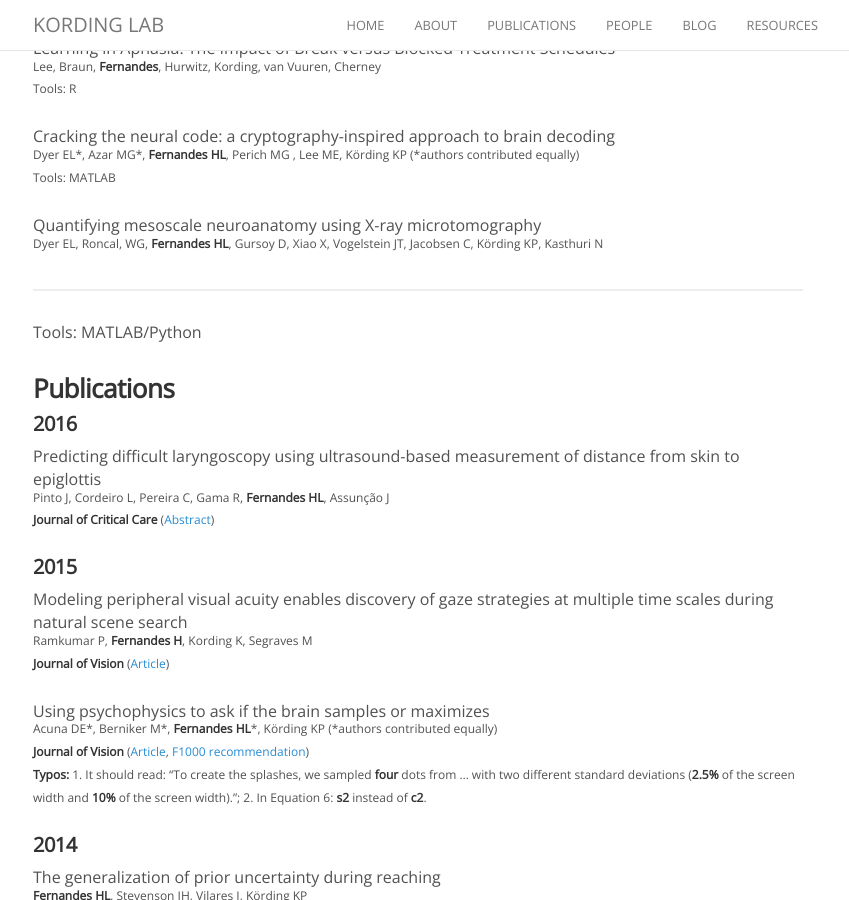
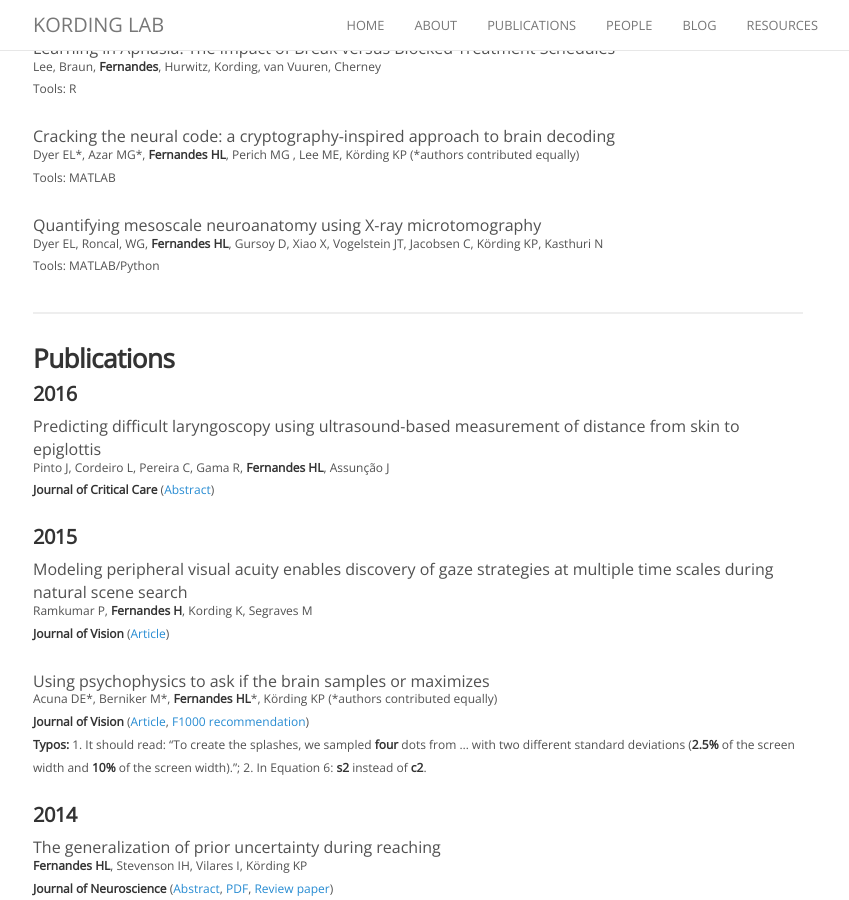
Before and after one commit to KordingLab/KordingLab.github.io, a Jekyll site: the page built from _people/hugo_fernandes.md, in a window 1280 px wide and 900 px high, scrolled down 860 px. Shown: the whole window, without its empty margins (222-1071 px from the left). Built offline with Jekyll 4.4.1, drawn with Linux system fonts in a browser that asks for light colours; nearby versions of some CDN libraries; comment, search, counter and statistics services are not loaded.

Commit message:
Update hugo_fernandes.md

```diff
--- a/_people/hugo_fernandes.md
+++ b/_people/hugo_fernandes.md
@@ -39,7 +39,9 @@ Cracking the neural code: a cryptography-inspired approach to brain decoding <br
 
 Quantifying mesoscale neuroanatomy using X-ray microtomography <br>
 <sup> Dyer EL, Roncal, WG, **Fernandes HL**, Gursoy D, Xiao X, Vogelstein JT, Jacobsen C, Körding KP, Kasthuri N</sup><br>
-<hr>Tools: MATLAB/Python
+<sup>Tools: MATLAB/Python </sup>
+
+<hr>
 
 ### Publications
 
```
